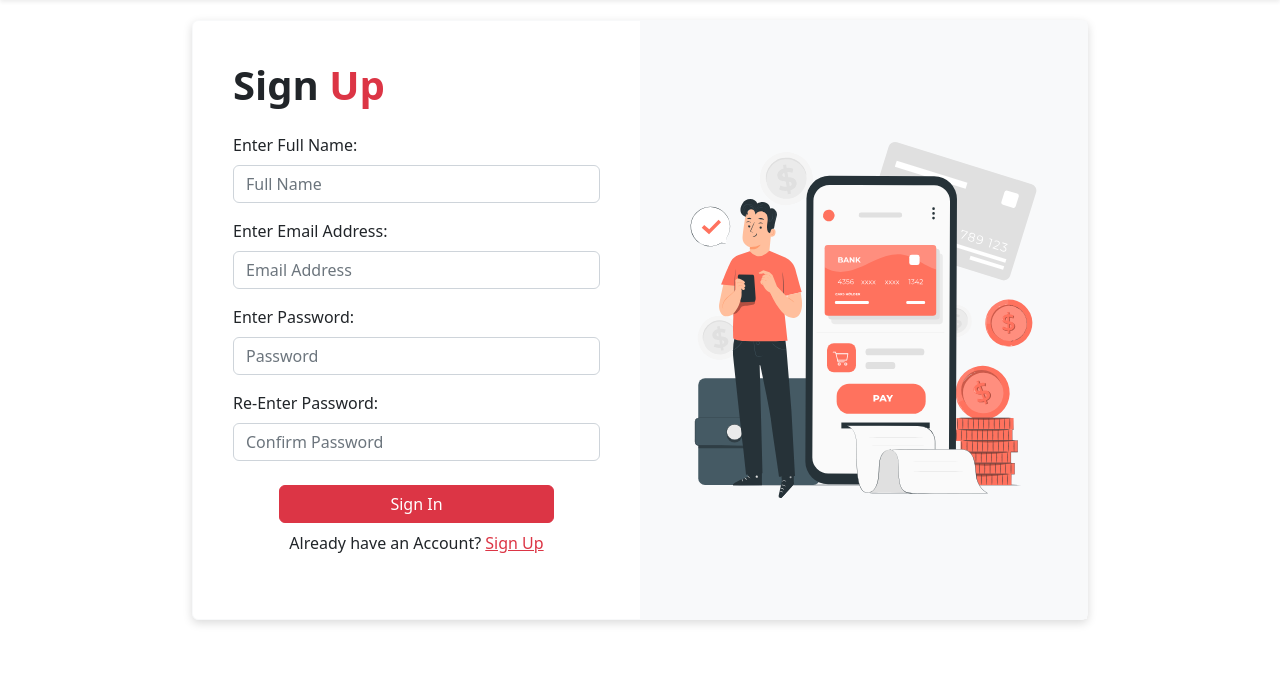
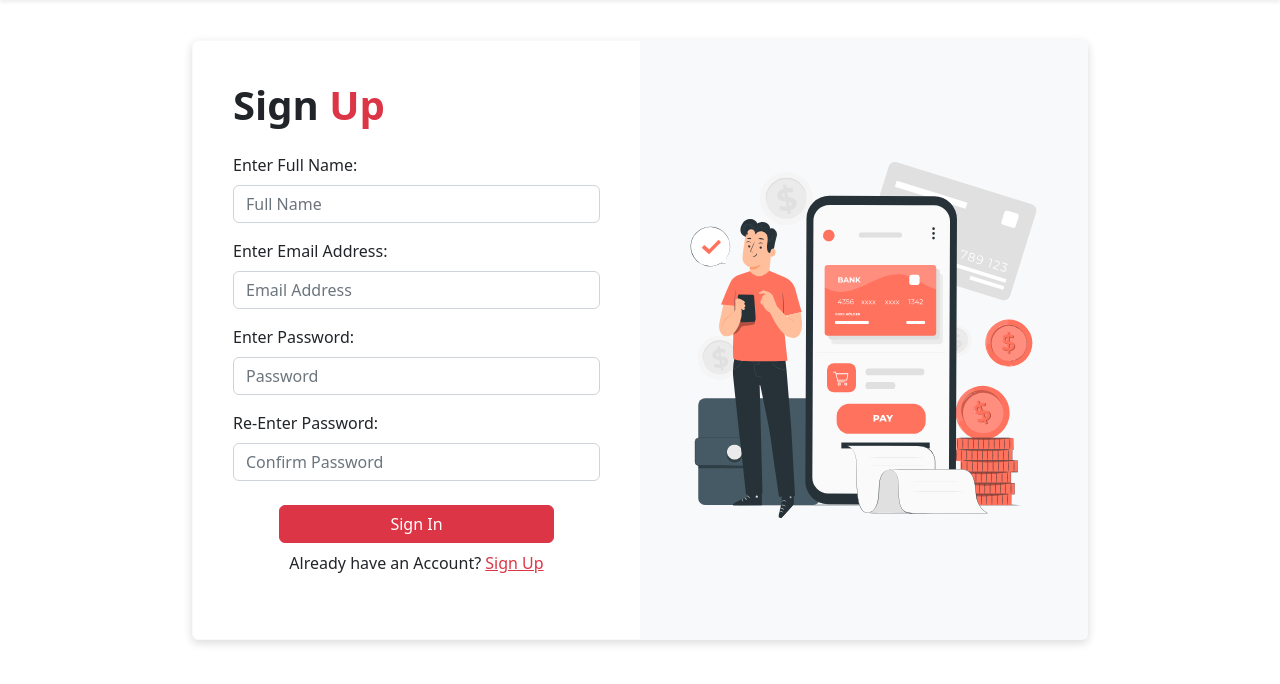
Before and after one commit to XData08/VaultVerse-3.0, a Flask app: page /Forms/signup in a window 1280 px wide. Shown: the part 64-748 px from the top of the page. Run offline with Flask 2, Linux system fonts and the light colour scheme.

Commit message:
Increment #1 : debug

```diff
--- a/App/static/css/style.css
+++ b/App/static/css/style.css
@@ -76,7 +76,7 @@ h1.top-line::before {
 }
 
 .custom-container {
-    height: 80vh;
+    height: 85vh;
     display: flex;
     justify-content: center;
     align-items: center;
```
